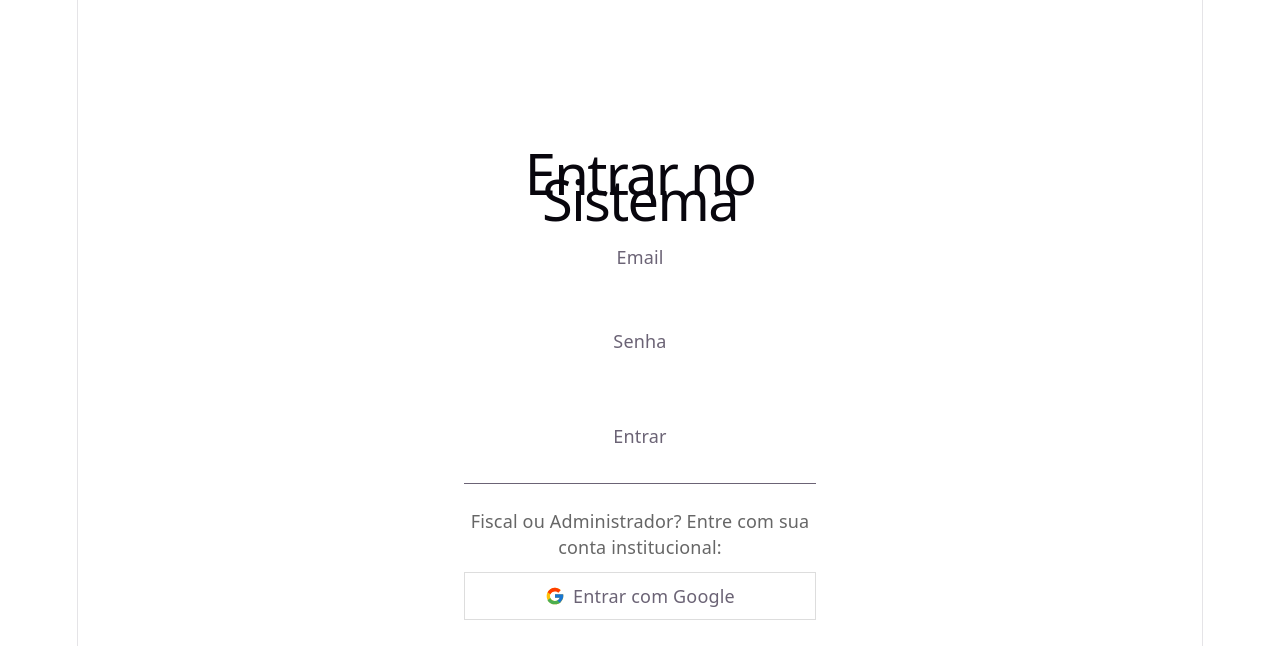
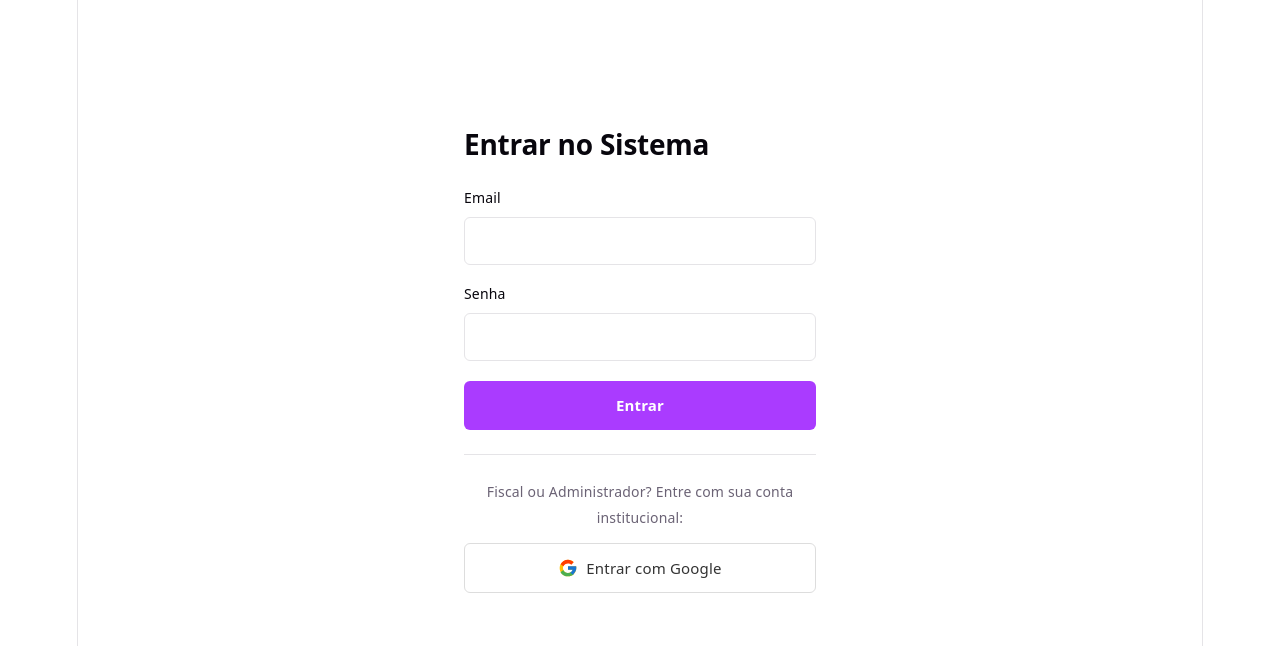
Before and after one commit to Daltro-Oliveira-Vinuto/projeto_controle_de_acesso, a React (Vite) app in the folder frontend/: page /login in a window 1280 px wide. Shown: the top 646 px of the page. Built offline with nearby package versions, Linux system fonts and the light colour scheme.

Commit message:
frontend: configura fluxo Oath

```diff
--- a/frontend/src/pages/Home.tsx
+++ b/frontend/src/pages/Home.tsx
@@ -1,25 +1,64 @@
-import { useEffect, useState } from "react";
-import { getUsers } from "../services/users";
+// src/pages/Home.tsx
+import { useAuth } from '../context/AuthContext';
+import { useNavigate } from 'react-router-dom';
 
 export default function Home() {
-    const [users, setUsers] = useState<any[]>([]);
+    const { isAuthenticated, user } = useAuth();
+    const navigate = useNavigate();
 
-    useEffect(() => {
-        getUsers().then(setUsers);
-    }, []);
+    // Se já está logado, mostra dashboard básico
+    if (isAuthenticated && user) {
+        return (
+            <div style={{ padding: '32px 0' }}>
+                <h2 style={{ fontSize: 26, marginBottom: 8 }}>
+                    Olá, {user.nome || user.email}!
+                </h2>
+                <p style={{ color: 'var(--text)', marginBottom: 24 }}>
+                    Você está logado como <strong>{user.papel}</strong>.
+                </p>
+                <button
+                    onClick={() => navigate('/perfil')}
+                    style={{
+                        padding: '10px 20px',
+                        background: 'var(--accent)',
+                        color: '#fff',
+                        border: 'none',
+                        borderRadius: 6,
+                        cursor: 'pointer',
+                        fontSize: 15,
+                        fontWeight: 500,
+                    }}
+                >
+                    Ver Perfil
+                </button>
+            </div>
+        );
+    }
 
+    // Usuário não logado — página pública simples
     return (
-        <div>
-
-            <h1> Bem-Vindo ao Control de acesso </h1>
-
-            <h1 className="text-3xl font-bold text-blue-500">
-                Tailwind funcionando 🚀
-            </h1>
-
-
-
-
+        <div style={{ padding: '48px 0', textAlign: 'center' }}>
+            <h2 style={{ fontSize: 32, marginBottom: 12 }}>
+                Bem-vindo ao Sistema de Controle de Acesso
+            </h2>
+            <p style={{ color: 'var(--text)', fontSize: 16, marginBottom: 24 }}>
+                Faça login para acessar o sistema.
+            </p>
+            <button
+                onClick={() => navigate('/login')}
+                style={{
+                    padding: '11px 28px',
+                    background: 'var(--accent)',
+                    color: '#fff',
+                    border: 'none',
+                    borderRadius: 6,
+                    cursor: 'pointer',
+                    fontSize: 15,
+                    fontWeight: 600,
+                }}
+            >
+                Fazer Login
+            </button>
         </div>
     );
 }
--- a/frontend/src/pages/Login.tsx
+++ b/frontend/src/pages/Login.tsx
@@ -27,66 +27,132 @@ export default function Login() {
         }
     }
 
-    async function handleGoogleLogin() {
-        // Busca a URL do Google e redireciona
-        const res = await api.get('/auth/google/');
-        window.location.href = res.data.url;
+    function handleGoogleLogin() {
+        // Redireciona o browser diretamente — não usar axios/fetch aqui pois OAuth
+        // exige redirecionamento real do browser (não XMLHttpRequest)
+        window.location.href = 'http://localhost:8000/api/auth/google/';
     }
 
     return (
-        <div style={{ maxWidth: 400, margin: '80px auto', padding: 24 }}>
-            <h1>Entrar no Sistema</h1>
+        <div style={{
+            maxWidth: 400,
+            margin: '80px auto',
+            padding: 24,
+            textAlign: 'left',
+        }}>
+            <h2 style={{
+                fontSize: 28,
+                fontWeight: 600,
+                marginBottom: 24,
+                color: 'var(--text-h)',
+            }}>
+                Entrar no Sistema
+            </h2>
 
-            {error && <p style={{ color: 'red' }}>{error}</p>}
+            {error && (
+                <p style={{
+                    color: '#dc2626',
+                    background: '#fef2f2',
+                    border: '1px solid #fecaca',
+                    borderRadius: 6,
+                    padding: '10px 14px',
+                    marginBottom: 16,
+                    fontSize: 14,
+                }}>
+                    {error}
+                </p>
+            )}
 
             {/* Formulário para operador, empresa, gestor */}
             <form onSubmit={handleSubmit}>
                 <div style={{ marginBottom: 16 }}>
-                    <label>Email</label>
+                    <label style={{ display: 'block', marginBottom: 6, fontSize: 14, fontWeight: 500, color: 'var(--text-h)' }}>
+                        Email
+                    </label>
                     <input
                         type="email"
                         value={email}
                         onChange={e => setEmail(e.target.value)}
                         required
-                        style={{ display: 'block', width: '100%', padding: 8 }}
+                        style={{
+                            display: 'block',
+                            width: '100%',
+                            padding: '10px 12px',
+                            border: '1px solid var(--border)',
+                            borderRadius: 6,
+                            fontSize: 15,
+                            boxSizing: 'border-box',
+                            background: 'var(--bg)',
+                            color: 'var(--text-h)',
+                        }}
                     />
                 </div>
-                <div style={{ marginBottom: 16 }}>
-                    <label>Senha</label>
+                <div style={{ marginBottom: 20 }}>
+                    <label style={{ display: 'block', marginBottom: 6, fontSize: 14, fontWeight: 500, color: 'var(--text-h)' }}>
+                        Senha
+                    </label>
                     <input
                         type="password"
                         value={password}
                         onChange={e => setPassword(e.target.value)}
                         required
-                        style={{ display: 'block', width: '100%', padding: 8 }}
+                        style={{
+                            display: 'block',
+                            width: '100%',
+                            padding: '10px 12px',
+                            border: '1px solid var(--border)',
+                            borderRadius: 6,
+                            fontSize: 15,
+                            boxSizing: 'border-box',
+                            background: 'var(--bg)',
+                            color: 'var(--text-h)',
+                        }}
                     />
                 </div>
-                <button type="submit" disabled={loading} style={{ width: '100%', padding: 10 }}>
+                <button
+                    type="submit"
+                    disabled={loading}
+                    style={{
+                        width: '100%',
+                        padding: '11px 0',
+                        background: 'var(--accent)',
+                        color: '#fff',
+                        border: 'none',
+                        borderRadius: 6,
+                        fontSize: 15,
+                        fontWeight: 600,
+                        cursor: loading ? 'not-allowed' : 'pointer',
+                        opacity: loading ? 0.7 : 1,
+                    }}
+                >
                     {loading ? 'Entrando...' : 'Entrar'}
                 </button>
             </form>
 
-            <hr style={{ margin: '24px 0' }} />
+            <hr style={{ margin: '24px 0', borderColor: 'var(--border)' }} />
 
             {/* Botão Google — para fiscal e admin */}
-            <p style={{ textAlign: 'center', color: '#666', marginBottom: 12 }}>
+            <p style={{ textAlign: 'center', color: 'var(--text)', marginBottom: 12, fontSize: 14 }}>
                 Fiscal ou Administrador? Entre com sua conta institucional:
             </p>
             <button
                 onClick={handleGoogleLogin}
                 style={{
                     width: '100%',
-                    padding: 10,
+                    padding: '11px 0',
                     background: '#fff',
                     border: '1px solid #ddd',
+                    borderRadius: 6,
                     cursor: 'pointer',
                     display: 'flex',
                     alignItems: 'center',
                     justifyContent: 'center',
                     gap: 8,
+                    fontSize: 15,
+                    fontWeight: 500,
+                    color: '#333',
                 }}
             >
-                {/* SVG do Google */}
                 <svg width="20" height="20" viewBox="0 0 48 48">
                     <path fill="#FFC107" d="M43.6 20H24v8h11.3C33.6 33.1 29.3 36 24 36c-6.6 0-12-5.4-12-12s5.4-12 12-12c3.1 0 5.8 1.1 7.9 3l5.7-5.7C34 6.5 29.3 4 24 4 12.9 4 4 12.9 4 24s8.9 20 20 20 20-8.9 20-20c0-1.3-.1-2.7-.4-4z" />
                     <path fill="#FF3D00" d="M6.3 14.7l6.6 4.8C14.5 16.1 18.9 13 24 13c3.1 0 5.8 1.1 7.9 3l5.7-5.7C34 6.5 29.3 4 24 4 16.3 4 9.6 8.3 6.3 14.7z" />
--- a/frontend/src/router.tsx
+++ b/frontend/src/router.tsx
@@ -18,19 +18,27 @@ const router = createBrowserRouter([
             { index: true, element: <Home /> },
             { path: 'about', element: <About /> },
             { path: 'login', element: <Login /> },
-            { path: 'auth/callback', element: <AuthCallback /> }, // captura tokens do Google
+            { path: 'auth/callback', element: <AuthCallback /> },
 
-            // Rotas protegidas — qualquer usuário autenticado
+            // Protegidas — qualquer usuário autenticado
             {
                 path: 'dashboard',
                 element: (
                     <ProtectedRoute>
-                        <Home /> {/* troque pelo componente de dashboard real */}
+                        <Home />
+                    </ProtectedRoute>
+                ),
+            },
+            {
+                path: 'perfil',
+                element: (
+                    <ProtectedRoute>
+                        <Profile />
                     </ProtectedRoute>
                 ),
             },
 
-            // Rota protegida — apenas admin
+            // Protegida — apenas admin
             {
                 path: 'admin',
                 element: (
@@ -40,26 +48,17 @@ const router = createBrowserRouter([
                 ),
             },
 
-            // Rota protegida — admin e gestor
+            // Relatórios — admin, gestor, fiscal e empresa podem acessar
             {
                 path: 'relatorios',
                 element: (
-                    <ProtectedRoute allowedRoles={['admin', 'gestor']}>
+                    <ProtectedRoute allowedRoles={['admin', 'gestor', 'fiscal', 'empresa']}>
                         <div>Relatórios</div>
                     </ProtectedRoute>
                 ),
             },
 
-            {
-                path: 'perfil',
-                element: (
-                    <ProtectedRoute>
-                        <Profile />
-                    </ProtectedRoute>
-                ),
-            },
-
-            { path: 'unauthorized', element: <div>Acesso não autorizado.</div> },
+            { path: 'unauthorized', element: <div style={{ padding: 32 }}>Acesso não autorizado.</div> },
         ],
     },
 ]);
```
